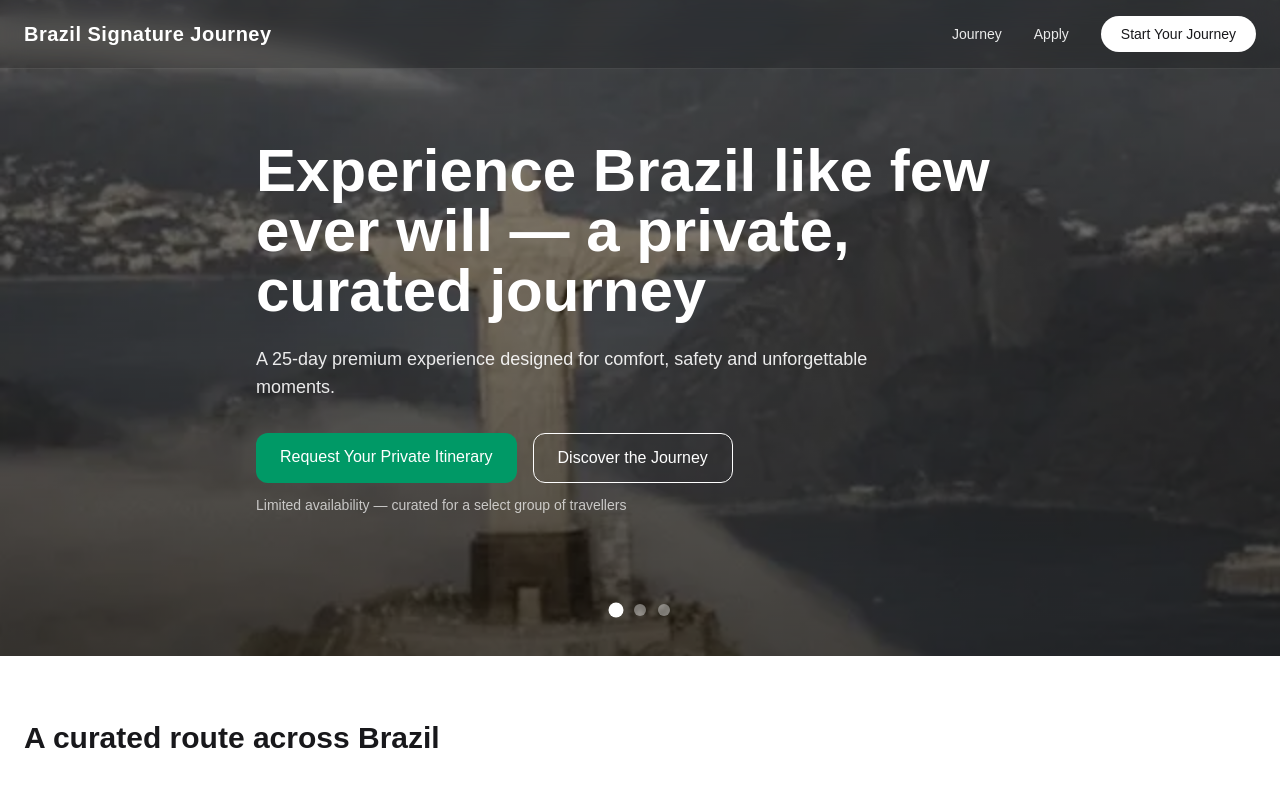
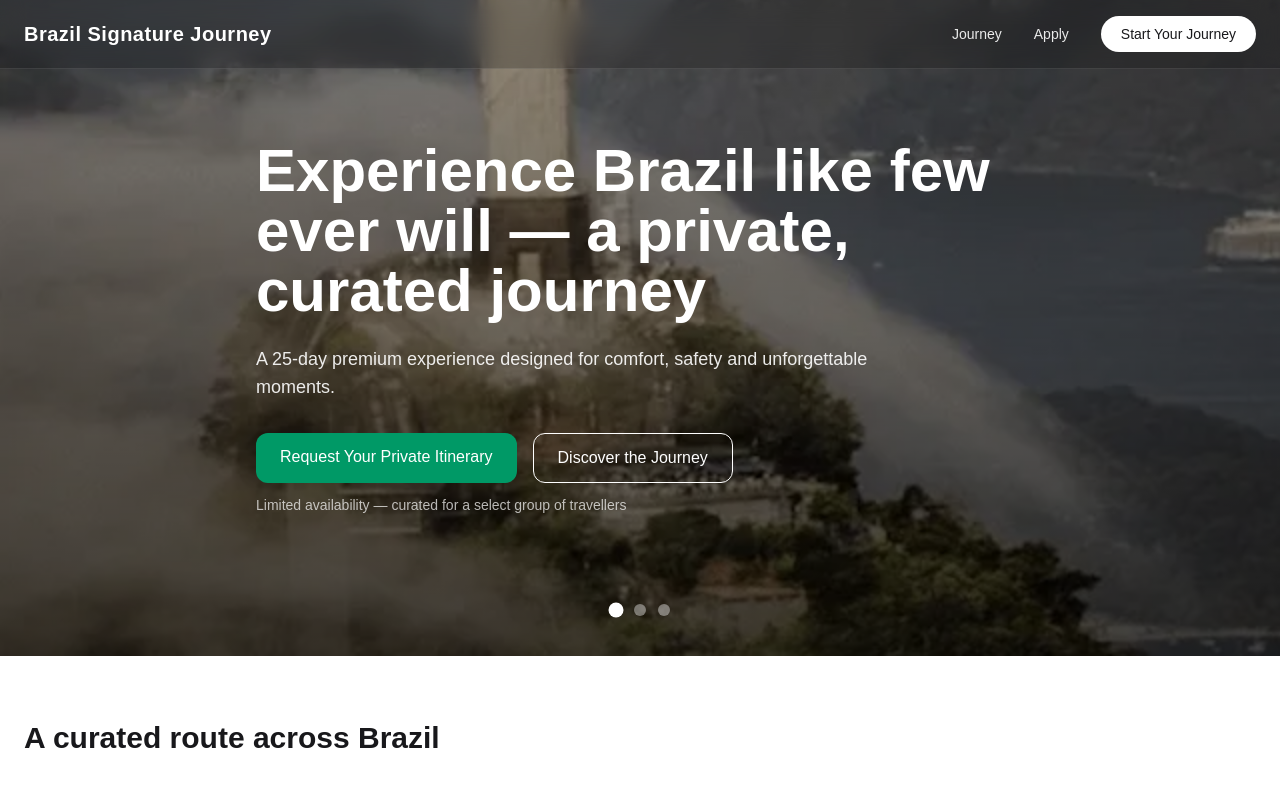
Before and after one commit to renatovvjr/brazil-premium-travel, a React (Vite) app: page / in a window 1280 px wide. Shown: the top 794 px of the page. Built offline with nearby package versions, Linux system fonts and the light colour scheme; no server answers.

Commit message:
Add premium cinematic hero slider with navigation dots

```diff
--- a/src/App.jsx
+++ b/src/App.jsx
@@ -130,7 +130,7 @@ export default function App() {
             url(${image})
           `,
                 backgroundSize: 'cover',
-                backgroundPosition: '25% 20%',
+                backgroundPosition: 'center center',
               }}
             />
           ))}
```
